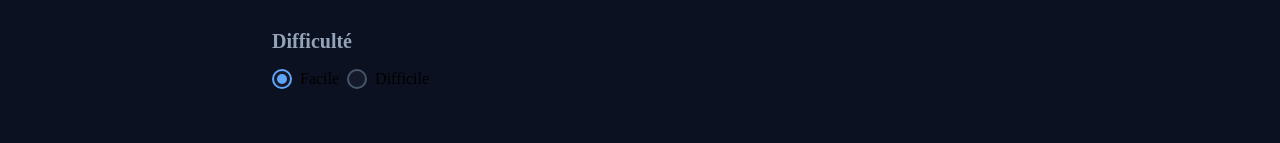
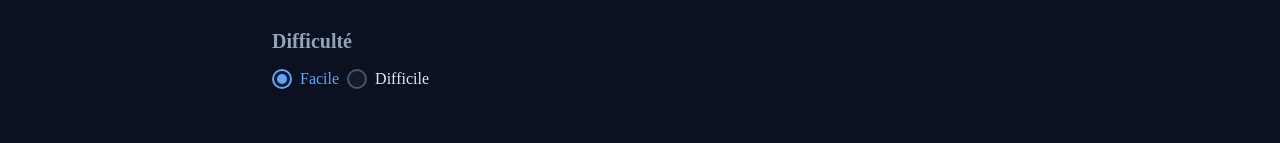
Before and after one commit to pdoucefy/edu-timeline, a Next.js app: page /fr/select in a window 1280 px wide. Shown: the part 808-951 px from the top of the page. Built offline with nearby package versions, Linux system fonts and the light colour scheme.

Commit message:
fixed difficulty toggle colors and added translations

```diff
--- a/src/components/LevelSelectionClient.tsx
+++ b/src/components/LevelSelectionClient.tsx
@@ -172,6 +172,11 @@ const DifficultyIndicator = styled(RadioGroup.Indicator)`
   border-radius: ${({ theme }) => theme.radii.round};
   background: ${({ theme }) => theme.colors.primary};
   margin: auto;
+`;
+
+const DifficultyLabel = styled.label<{ $active: boolean }>`
+  color: ${({ theme, $active }) => ($active ? theme.colors.primary : theme.colors.text)};
+  cursor: pointer;
 `;
 
 const StartButton = styled.button`
@@ -391,7 +396,7 @@ export const LevelSelectionClient = ({ years, locale }: LevelSelectionClientProp
 
       {/* Mode toggles */}
       <Section>
-        <SectionLabel>Mode</SectionLabel>
+        <SectionLabel>{t('mode')}</SectionLabel>
         <ModeToggleGroup
           type="single"
           value={mode}
@@ -439,23 +444,27 @@ export const LevelSelectionClient = ({ years, locale }: LevelSelectionClientProp
 
       {/* Difficulty selector */}
       <Section>
-        <SectionLabel>Difficulté</SectionLabel>
+        <SectionLabel>{t('difficulty')}</SectionLabel>
         <DifficultyRadioGroup
           value={difficulty}
           onValueChange={handleDifficultyChange}
-          aria-label="Niveau de difficulté"
+          aria-label={t('difficulty')}
         >
           <DifficultyItem>
             <DifficultyRadio value="easy" id="diff-easy">
               <DifficultyIndicator />
             </DifficultyRadio>
-            <label htmlFor="diff-easy">{t('difficultyEasy')}</label>
+            <DifficultyLabel htmlFor="diff-easy" $active={difficulty === 'easy'}>
+              {t('difficultyEasy')}
+            </DifficultyLabel>
           </DifficultyItem>
           <DifficultyItem>
             <DifficultyRadio value="hard" id="diff-hard">
               <DifficultyIndicator />
             </DifficultyRadio>
-            <label htmlFor="diff-hard">{t('difficultyHard')}</label>
+            <DifficultyLabel htmlFor="diff-hard" $active={difficulty === 'hard'}>
+              {t('difficultyHard')}
+            </DifficultyLabel>
           </DifficultyItem>
         </DifficultyRadioGroup>
       </Section>
--- a/src/i18n/messages/fr.json
+++ b/src/i18n/messages/fr.json
@@ -18,12 +18,14 @@
     "title": "Choisissez votre chapitre",
     "chapterLabel": "Chapitre {number}",
     "chapterDescription": "Chapitre {number} — {description}",
+    "mode": "Mode",
     "standardToggle": "Standard",
     "standardDescription": "Jouez chaque événement un par un.",
     "summaryToggle": "Résumé",
     "summaryDescription": "Tous les événements du chapitre en une fois.",
     "forFunToggle": "Mode libre",
     "forFunDescription": "Mélange aléatoire de tous les chapitres.",
+    "difficulty": "Difficulté",
     "difficultyEasy": "Facile",
     "difficultyHard": "Difficile",
     "startGame": "Lancer la partie",
```
